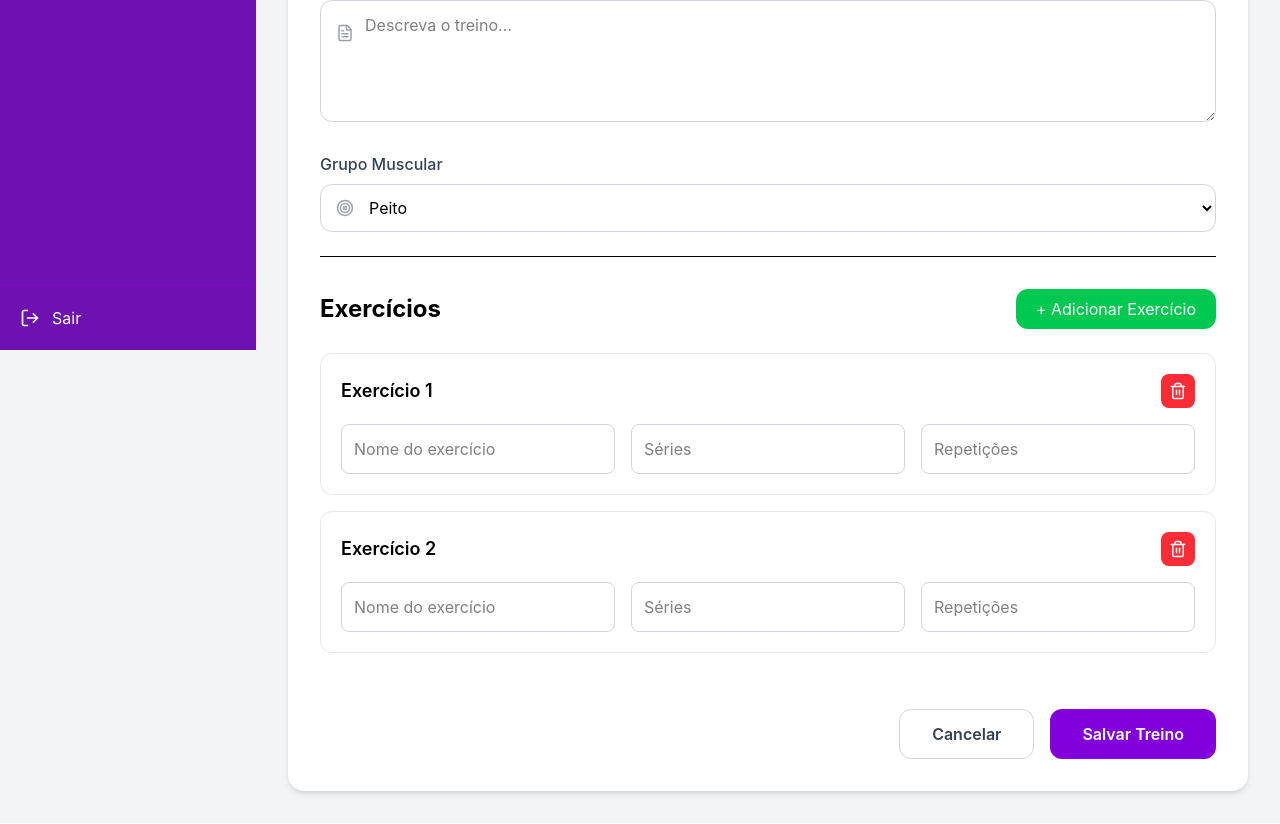
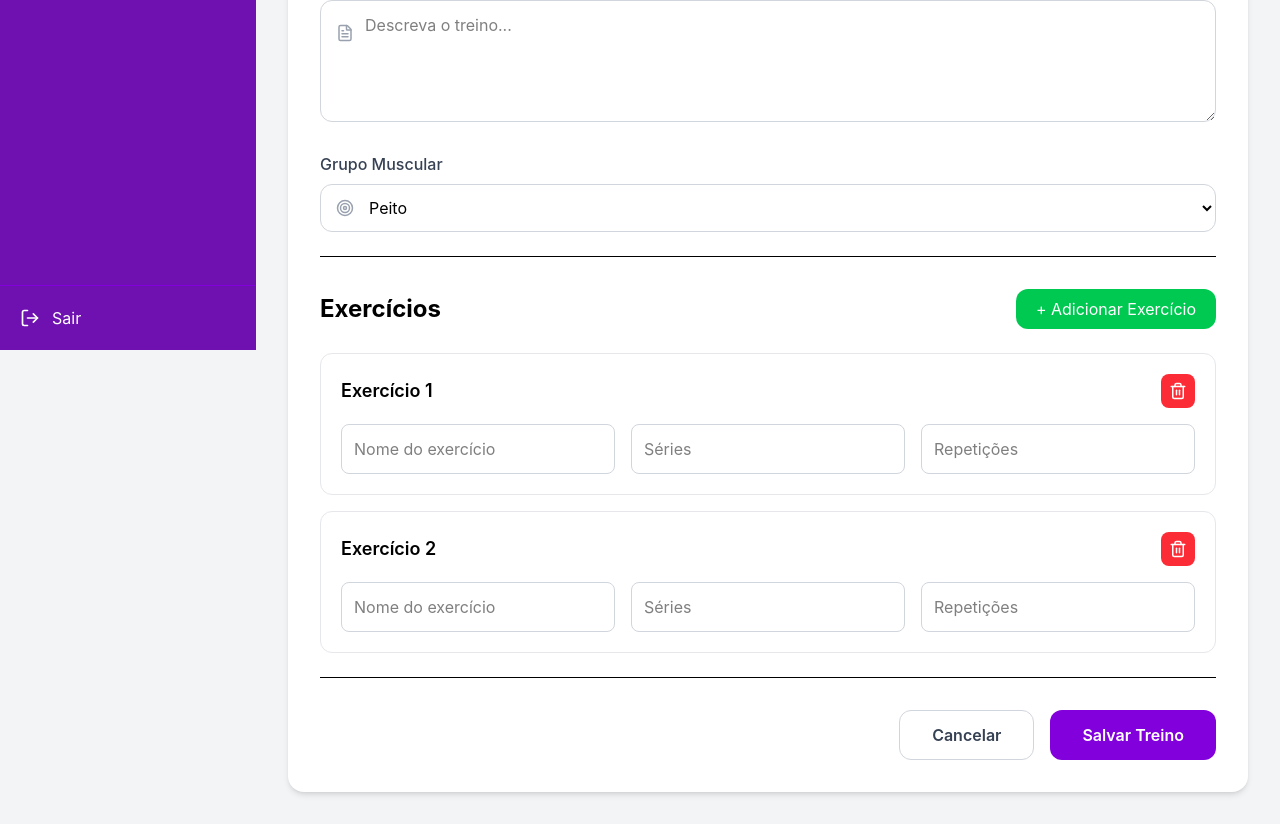
Before and after one commit to Fernando-Moreno-7/projetoTCC, a React app in the folder frontend/: page /cadastrar-treino in a window 1280 px wide. Shown: the part 450-1274 px from the top of the page. Built offline with nearby package versions, Linux system fonts and the light colour scheme; sample sign-in values are in the browser's storage; the HTML template or start-up script is replaced by a standard one.

Commit message:
Adicionando cadastro de treinos com o backend

```diff
--- a/frontend/src/pages/CadastrarTreino/CadastrarTreino.jsx
+++ b/frontend/src/pages/CadastrarTreino/CadastrarTreino.jsx
@@ -1,3 +1,7 @@
+import { useState } from "react";
+import { useNavigate } from "react-router-dom";
+import axios from "axios";
+
 import Layout from "../../components/Layout/Layout";
 import ExercicioItem from "../../components/ExercicioItem/ExercicioItem";
 
@@ -10,40 +14,93 @@ import {
 
 export default function CadastrarTreino() {
 
+    const navigate = useNavigate();
+
+    const [nome, setNome] = useState("");
+    const [descricao, setDescricao] = useState("");
+    const [carregando, setCarregando] = useState(false);
+
+    async function handleSalvarTreino(e) {
+
+        e.preventDefault();
+
+        if (!nome) {
+            alert("Digite o nome do treino!");
+            return;
+        }
+
+        try {
+
+            setCarregando(true);
+
+            const response = await axios.post(
+                "http://localhost:5000/treino/create",
+                {
+                    nome,
+                    descricao
+                }
+            );
+
+            alert(response.data.message);
+
+            navigate("/treinos");
+
+        } catch (error) {
+
+            console.error(error);
+
+            if (error.response) {
+
+                alert(
+                    error.response.data.message ||
+                    "Erro ao cadastrar treino!"
+                );
+
+            } else {
+
+                alert("Não foi possível conectar ao servidor.");
+
+            }
+
+        } finally {
+
+            setCarregando(false);
+
+        }
+    }
+
     return (
 
         <Layout>
 
-            <button className="flex items-center gap-2 text-purple-700 hover:text-purple-900 mb-6 transition">
-
+            <button
+                onClick={() => navigate("/treinos")}
+                className="flex items-center gap-2 text-purple-700 hover:text-purple-900 mb-6 transition"
+            >
                 <ArrowLeft size={20} />
 
                 <span>Voltar para Treinos</span>
-
             </button>
 
             <div>
 
                 <h1 className="text-4xl font-bold">
-
                     Cadastrar Treino
-
                 </h1>
 
                 <p className="text-gray-500 mt-2 mb-8">
-
                     Cadastre um novo treino para seus alunos.
-
                 </p>
 
-                <div className="bg-white rounded-2xl shadow-md p-8 space-y-6">
+                <form
+                    onSubmit={handleSalvarTreino}
+                    className="bg-white rounded-2xl shadow-md p-8 space-y-6"
+                >
 
                     <div>
 
                         <label className="block text-gray-700 font-medium mb-2">
-
                             Nome do Treino
-
                         </label>
 
                         <div className="relative">
@@ -55,6 +112,8 @@ export default function CadastrarTreino() {
 
                             <input
                                 type="text"
+                                value={nome}
+                                onChange={(e) => setNome(e.target.value)}
                                 placeholder="Ex.: Treino A"
                                 className="w-full border border-gray-300 rounded-xl py-3 pl-11 pr-4 focus:outline-none focus:ring-2 focus:ring-purple-600"
                             />
@@ -66,9 +125,7 @@ export default function CadastrarTreino() {
                     <div>
 
                         <label className="block text-gray-700 font-medium mb-2">
-
                             Descrição
-
                         </label>
 
                         <div className="relative">
@@ -80,6 +137,8 @@ export default function CadastrarTreino() {
 
                             <textarea
                                 rows="4"
+                                value={descricao}
+                                onChange={(e) => setDescricao(e.target.value)}
                                 placeholder="Descreva o treino..."
                                 className="w-full border border-gray-300 rounded-xl py-3 pl-11 pr-4 focus:outline-none focus:ring-2 focus:ring-purple-600"
                             />
@@ -91,9 +150,7 @@ export default function CadastrarTreino() {
                     <div>
 
                         <label className="block text-gray-700 font-medium mb-2">
-
                             Grupo Muscular
-
                         </label>
 
                         <div className="relative">
@@ -106,14 +163,12 @@ export default function CadastrarTreino() {
                             <select
                                 className="w-full border border-gray-300 rounded-xl py-3 pl-11 pr-4 focus:outline-none focus:ring-2 focus:ring-purple-600"
                             >
-
                                 <option>Peito</option>
                                 <option>Costas</option>
                                 <option>Pernas</option>
                                 <option>Ombros</option>
                                 <option>Braços</option>
                                 <option>Abdômen</option>
-
                             </select>
 
                         </div>
@@ -125,17 +180,14 @@ export default function CadastrarTreino() {
                         <div className="flex justify-between items-center mb-6">
 
                             <h2 className="text-2xl font-bold">
-
                                 Exercícios
-
                             </h2>
 
                             <button
+                                type="button"
                                 className="bg-green-500 hover:bg-green-600 text-white px-5 py-2 rounded-xl transition"
                             >
-
                                 + Adicionar Exercício
-
                             </button>
 
                         </div>
@@ -150,32 +202,34 @@ export default function CadastrarTreino() {
 
                     </div>
 
-                    <div className="flex justify-end gap-4 pt-8">
+                    <div className="flex justify-end gap-4 pt-8 border-t">
 
                         <button
+                            type="button"
+                            onClick={() => navigate("/treinos")}
                             className="border border-gray-300 text-gray-700 hover:bg-gray-100 px-8 py-3 rounded-xl font-semibold transition"
                         >
-
                             Cancelar
-
                         </button>
 
                         <button
-                            className="bg-purple-700 hover:bg-purple-800 text-white px-8 py-3 rounded-xl font-semibold transition"
+                            type="submit"
+                            disabled={carregando}
+                            className="bg-purple-700 hover:bg-purple-800 disabled:bg-purple-400 text-white px-8 py-3 rounded-xl font-semibold transition"
                         >
-
-                            Salvar Treino
-
+                            {carregando
+                                ? "Salvando..."
+                                : "Salvar Treino"
+                            }
                         </button>
 
                     </div>
 
-                </div>
+                </form>
 
             </div>
 
         </Layout>
 
     );
-
 }
```
